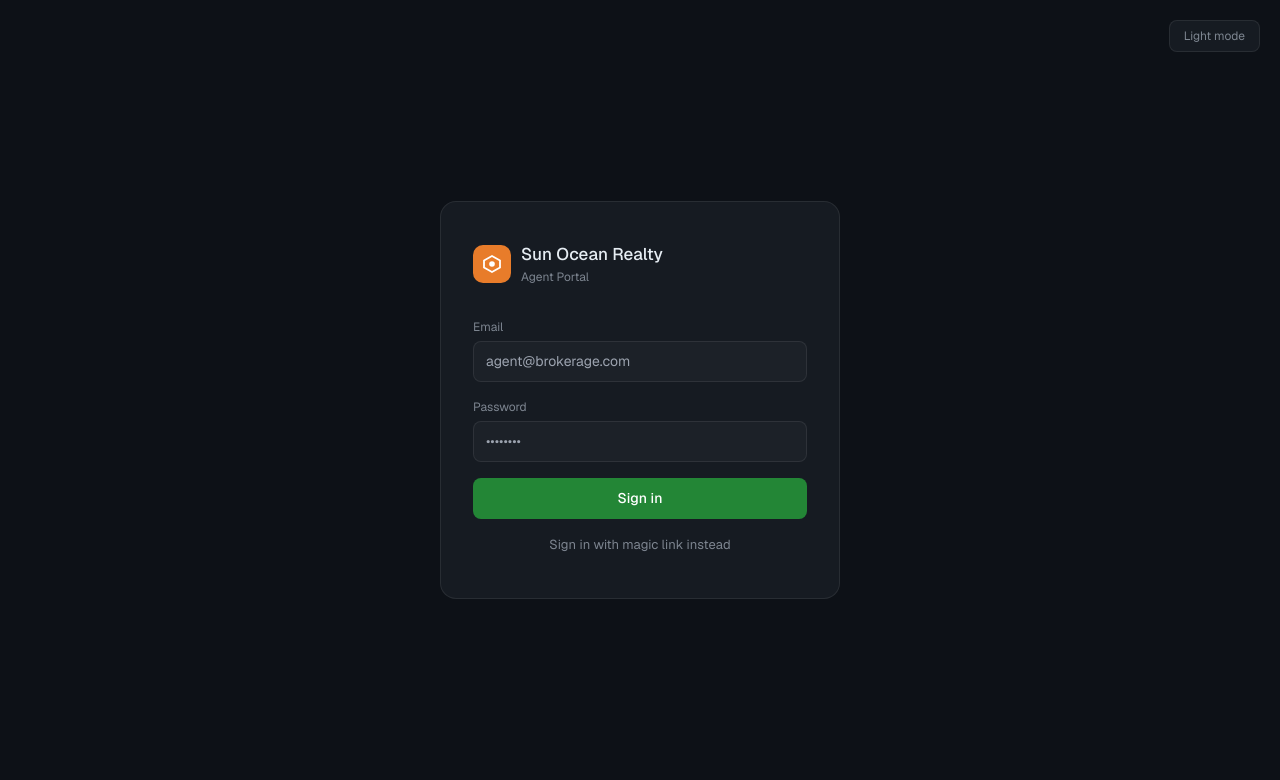
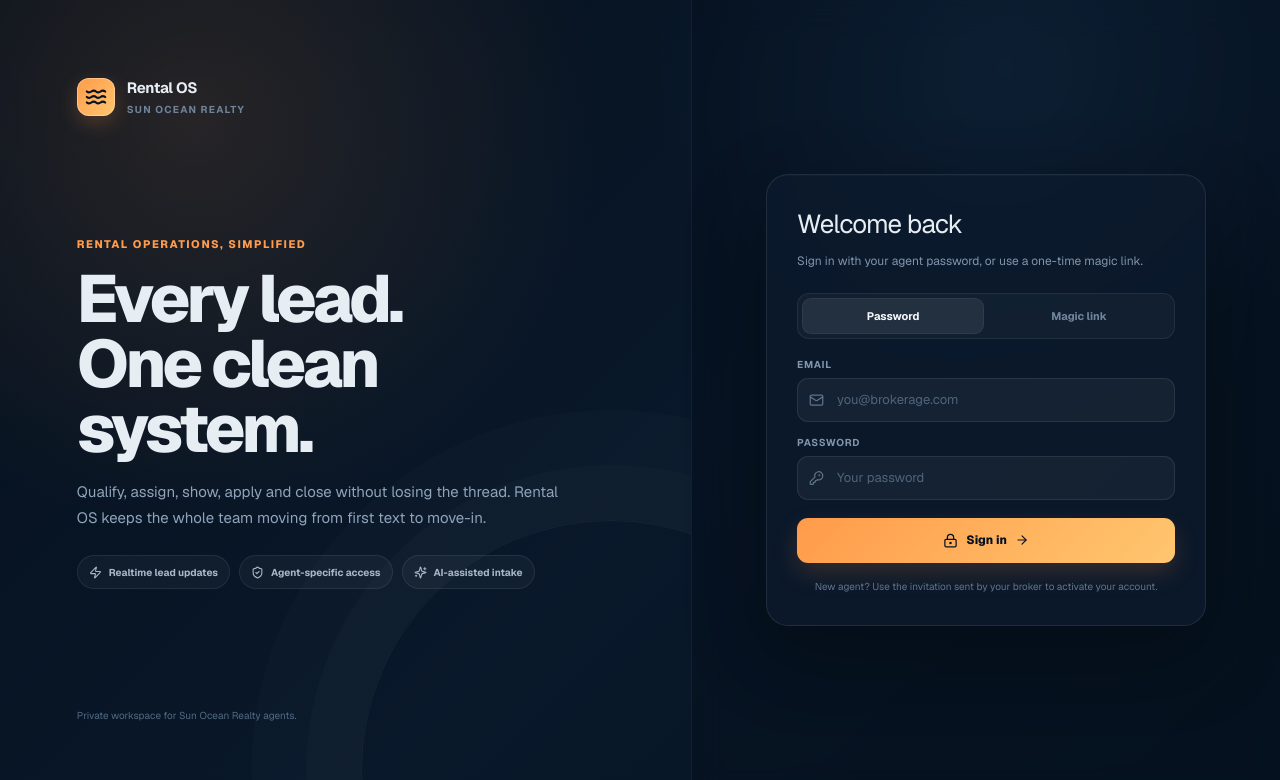
Before and after one commit to WaypointSearch/Rental-OS, a Next.js app: page /login in a window 1280 px wide. Shown: the top 780 px of the page. Built offline with nearby package versions, Linux system fonts and the light colour scheme; no server answers.

Commit message:
Give Rental OS a premium agent login experience

```diff
--- a/src/app/login/page.tsx
+++ b/src/app/login/page.tsx
@@ -2,6 +2,17 @@
 
 import { useState } from 'react'
 import { useRouter } from 'next/navigation'
+import {
+  ArrowRight,
+  CheckCircle2,
+  KeyRound,
+  LockKeyhole,
+  Mail,
+  ShieldCheck,
+  Sparkles,
+  Waves,
+  Zap,
+} from 'lucide-react'
 import { getSupabase } from '@/lib/supabase'
 
 type Mode = 'password' | 'magic'
@@ -16,288 +27,149 @@ export default function LoginPage() {
   const [loading, setLoading] = useState(false)
   const [error, setError] = useState<string | null>(null)
   const [sent, setSent] = useState(false)
-  const [dark, setDark] = useState(true)
 
-  async function handleSubmit(e: React.FormEvent) {
-    e.preventDefault()
+  async function handleSubmit(event: React.FormEvent) {
+    event.preventDefault()
     setError(null)
     setLoading(true)
 
     if (mode === 'magic') {
-      const { error } = await supabase.auth.signInWithOtp({
+      const { error: authError } = await supabase.auth.signInWithOtp({
         email,
-        options: { emailRedirectTo: `${location.origin}/pipeline` },
+        options: { emailRedirectTo: `${location.origin}/auth/callback` },
       })
-      if (error) setError(error.message)
+      if (authError) setError(authError.message)
       else setSent(true)
     } else {
-      const { error } = await supabase.auth.signInWithPassword({ email, password })
-      if (error) setError(error.message)
+      const { error: authError } = await supabase.auth.signInWithPassword({ email, password })
+      if (authError) setError(authError.message)
       else router.push('/pipeline')
     }
 
     setLoading(false)
   }
 
-  const d = dark
-    ? {
-        page: '#0d1117',
-        card: '#161b22',
-        border: 'rgba(255,255,255,0.08)',
-        text: '#e6edf3',
-        muted: '#7d8590',
-        input: '#1c2128',
-        btn: '#238636',
-        btnHover: '#2ea043',
-      }
-    : {
-        page: '#f2f1ed',
-        card: '#ffffff',
-        border: 'rgba(0,0,0,0.08)',
-        text: '#1f2328',
-        muted: '#636c76',
-        input: '#f6f8fa',
-        btn: '#1a7f37',
-        btnHover: '#2da44e',
-      }
-
   return (
-    <div
-      style={{
-        minHeight: '100vh',
-        background: d.page,
-        display: 'flex',
-        alignItems: 'center',
-        justifyContent: 'center',
-        fontFamily: 'var(--font-geist-sans, system-ui)',
-        padding: '1rem',
-        position: 'relative',
-      }}
-    >
-      {/* Dark mode toggle */}
-      <button
-        onClick={() => setDark(!dark)}
-        style={{
-          position: 'absolute',
-          top: '1.25rem',
-          right: '1.25rem',
-          background: d.card,
-          border: `0.5px solid ${d.border}`,
-          color: d.muted,
-          borderRadius: '8px',
-          padding: '6px 14px',
-          fontSize: '12px',
-          cursor: 'pointer',
-        }}
-      >
-        {dark ? 'Light mode' : 'Dark mode'}
-      </button>
-
-      <div
-        style={{
-          width: '100%',
-          maxWidth: '400px',
-          background: d.card,
-          borderRadius: '16px',
-          border: `0.5px solid ${d.border}`,
-          padding: '2.5rem 2rem',
-          boxShadow: dark
-            ? 'none'
-            : '0 4px 32px rgba(0,0,0,0.06), 0 1px 4px rgba(0,0,0,0.04)',
-        }}
-      >
-        {/* Logo */}
-        <div style={{ display: 'flex', alignItems: 'center', gap: '10px', marginBottom: '2rem' }}>
-          <div
-            style={{
-              width: '38px',
-              height: '38px',
-              background: '#e87c2a',
-              borderRadius: '10px',
-              display: 'flex',
-              alignItems: 'center',
-              justifyContent: 'center',
-            }}
-          >
-            <svg width="20" height="20" viewBox="0 0 20 20" fill="none">
-              <polygon
-                points="10,2 18,6.5 18,13.5 10,18 2,13.5 2,6.5"
-                stroke="white"
-                strokeWidth="1.8"
-                fill="none"
-              />
-              <circle cx="10" cy="10" r="2.8" fill="white" />
-            </svg>
+    <main className="ros-login">
+      <section className="ros-login-hero">
+        <div className="ros-login-brand">
+          <div className="ros-logo">
+            <Waves size={22} strokeWidth={2.4}/>
           </div>
-          <div>
-            <div style={{ fontSize: '17px', fontWeight: 500, color: d.text }}>Sun Ocean Realty</div>
-            <div style={{ fontSize: '12px', color: d.muted }}>Agent Portal</div>
+          <div className="ros-login-brand-copy">
+            <strong>Rental OS</strong>
+            <span>Sun Ocean Realty</span>
           </div>
         </div>
 
+        <div className="ros-login-message">
+          <div className="ros-login-kicker">Rental operations, simplified</div>
+          <h1>Every lead.<br/>One clean system.</h1>
+          <p>
+            Qualify, assign, show, apply and close without losing the thread. Rental OS keeps the whole team moving from first text to move-in.
+          </p>
+          <div className="ros-login-proof">
+            <span className="ros-proof-pill"><Zap size={13}/> Realtime lead updates</span>
+            <span className="ros-proof-pill"><ShieldCheck size={13}/> Agent-specific access</span>
+            <span className="ros-proof-pill"><Sparkles size={13}/> AI-assisted intake</span>
+          </div>
+        </div>
+
+        <div className="ros-login-footer">Private workspace for Sun Ocean Realty agents.</div>
+      </section>
+
+      <section className="ros-login-side">
+        <div className="ros-login-card">
           {sent ? (
-          <div
-            style={{
-              textAlign: 'center',
-              padding: '1.5rem 0',
-              color: d.text,
-            }}
+            <div className="ros-auth-success">
+              <div className="ros-auth-success-icon"><CheckCircle2 size={25}/></div>
+              <h3>Check your inbox</h3>
+              <p>We sent a secure sign-in link to <strong>{email}</strong>. Open it on this device to enter Rental OS.</p>
+              <button
+                className="ros-btn"
+                type="button"
+                style={{ marginTop: 18 }}
+                onClick={() => { setSent(false); setEmail('') }}
               >
-            <div
-              style={{
-                width: '48px',
-                height: '48px',
-                background: '#1a7f3722',
-                borderRadius: '50%',
-                display: 'flex',
-                alignItems: 'center',
-                justifyContent: 'center',
-                margin: '0 auto 1rem',
-              }}
-            >
-              <svg width="22" height="22" viewBox="0 0 24 24" fill="none">
-                <path d="M20 4H4a1 1 0 00-1 1v14a1 1 0 001 1h16a1 1 0 001-1V5a1 1 0 00-1-1z" stroke="#1a7f37" strokeWidth="1.5" />
-                <path d="M3 6l9 7 9-7" stroke="#1a7f37" strokeWidth="1.5" />
-              </svg>
-            </div>
-            <p style={{ fontWeight: 500, marginBottom: '6px' }}>Check your email</p>
-            <p style={{ fontSize: '13px', color: d.muted }}>
-              We sent a magic link to <strong>{email}</strong>
-            </p>
-            <button
-              onClick={() => { setSent(false); setEmail('') }}
-              style={{
-                marginTop: '1.5rem',
-                background: 'none',
-                border: `0.5px solid ${d.border}`,
-                color: d.muted,
-                borderRadius: '8px',
-                padding: '7px 18px',
-                fontSize: '13px',
-                cursor: 'pointer',
-              }}
-            >
-              Back
+                Use another email
               </button>
             </div>
           ) : (
+            <>
+              <h2>Welcome back</h2>
+              <p>Sign in with your agent password, or use a one-time magic link.</p>
+
+              <div className="ros-auth-tabs">
+                <button
+                  type="button"
+                  className={`ros-auth-tab ${mode === 'password' ? 'is-active' : ''}`}
+                  onClick={() => { setMode('password'); setError(null) }}
+                >
+                  Password
+                </button>
+                <button
+                  type="button"
+                  className={`ros-auth-tab ${mode === 'magic' ? 'is-active' : ''}`}
+                  onClick={() => { setMode('magic'); setError(null) }}
+                >
+                  Magic link
+                </button>
+              </div>
+
               <form onSubmit={handleSubmit}>
-            <div style={{ marginBottom: '1rem' }}>
-              <label
-                style={{ display: 'block', fontSize: '12px', color: d.muted, marginBottom: '5px' }}
-              >
-                Email
-              </label>
+                <div className="ros-field">
+                  <label>Email</label>
+                  <div className="ros-field-wrap">
+                    <Mail className="ros-field-icon" size={15}/>
                     <input
+                      className="ros-auth-input"
                       type="email"
                       value={email}
-                onChange={(e) => setEmail(e.target.value)}
+                      onChange={event => setEmail(event.target.value)}
                       required
-                placeholder="agent@brokerage.com"
-                style={{
-                  width: '100%',
-                  background: d.input,
-                  border: `0.5px solid ${d.border}`,
-                  color: d.text,
-                  borderRadius: '8px',
-                  padding: '9px 12px',
-                  fontSize: '14px',
-                  outline: 'none',
-                  boxSizing: 'border-box',
-                }}
+                      autoComplete="email"
+                      placeholder="you@brokerage.com"
                     />
+                  </div>
                 </div>
 
                 {mode === 'password' && (
-              <div style={{ marginBottom: '1rem' }}>
-                <label
-                  style={{
-                    display: 'block',
-                    fontSize: '12px',
-                    color: d.muted,
-                    marginBottom: '5px',
-                  }}
-                >
-                  Password
-                </label>
+                  <div className="ros-field">
+                    <label>Password</label>
+                    <div className="ros-field-wrap">
+                      <KeyRound className="ros-field-icon" size={15}/>
                       <input
+                        className="ros-auth-input"
                         type="password"
                         value={password}
-                  onChange={(e) => setPassword(e.target.value)}
+                        onChange={event => setPassword(event.target.value)}
                         required
-                  placeholder="••••••••"
-                  style={{
-                    width: '100%',
-                    background: d.input,
-                    border: `0.5px solid ${d.border}`,
-                    color: d.text,
-                    borderRadius: '8px',
-                    padding: '9px 12px',
-                    fontSize: '14px',
-                    outline: 'none',
-                    boxSizing: 'border-box',
-                  }}
+                        autoComplete="current-password"
+                        placeholder="Your password"
                       />
+                    </div>
                   </div>
                 )}
 
-            {error && (
-              <div
-                style={{
-                  fontSize: '13px',
-                  color: '#e24b4a',
-                  background: '#e24b4a11',
-                  border: '0.5px solid #e24b4a44',
-                  borderRadius: '8px',
-                  padding: '8px 12px',
-                  marginBottom: '1rem',
-                }}
-              >
-                {error}
-              </div>
-            )}
+                {error && <div className="ros-auth-error">{error}</div>}
 
-            <button
-              type="submit"
-              disabled={loading}
-              style={{
-                width: '100%',
-                background: d.btn,
-                color: '#fff',
-                border: 'none',
-                borderRadius: '8px',
-                padding: '10px 0',
-                fontSize: '14px',
-                fontWeight: 500,
-                cursor: loading ? 'not-allowed' : 'pointer',
-                opacity: loading ? 0.7 : 1,
-                transition: 'opacity .15s',
-              }}
-            >
-              {loading ? 'Signing in…' : mode === 'password' ? 'Sign in' : 'Send magic link'}
-            </button>
-
-            <button
-              type="button"
-              onClick={() => { setMode(mode === 'password' ? 'magic' : 'password'); setError(null) }}
-              style={{
-                width: '100%',
-                background: 'none',
-                border: 'none',
-                color: d.muted,
-                fontSize: '13px',
-                marginTop: '12px',
-                cursor: 'pointer',
-                padding: '4px 0',
-              }}
-            >
-              {mode === 'password'
-                ? 'Sign in with magic link instead'
-                : 'Sign in with password instead'}
+                <button className="ros-auth-submit" type="submit" disabled={loading}>
+                  {loading
+                    ? 'Signing in…'
+                    : mode === 'password'
+                      ? <><LockKeyhole size={15}/> Sign in <ArrowRight size={14}/></>
+                      : <><Mail size={15}/> Send magic link <ArrowRight size={14}/></>
+                  }
                 </button>
               </form>
+
+              <div style={{ marginTop: 16, color: '#60758e', fontSize: 10, lineHeight: 1.6, textAlign: 'center' }}>
+                New agent? Use the invitation sent by your broker to activate your account.
+              </div>
+            </>
           )}
         </div>
-    </div>
+      </section>
+    </main>
   )
 }
```
Lines whose indentation alone changed are shown as unchanged.
